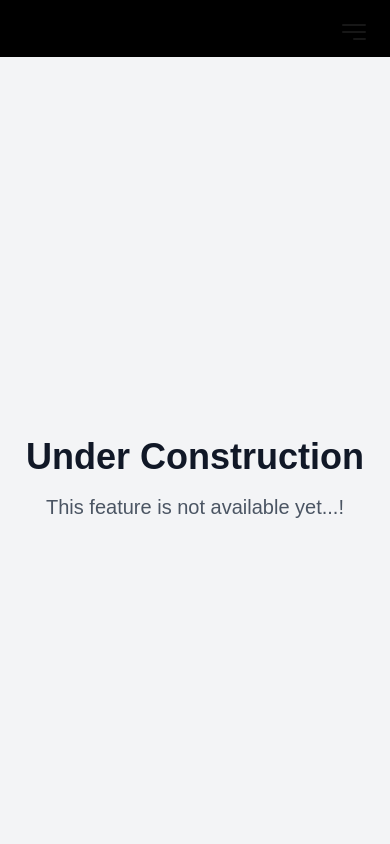
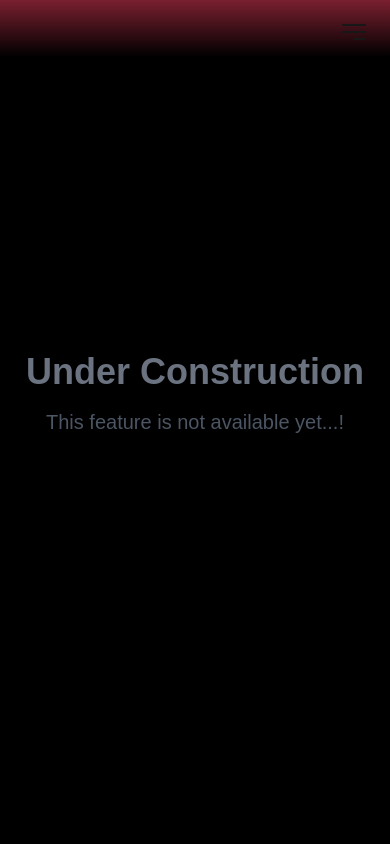
Before and after one commit to hatohui/portfolio, a Next.js app: page /gallery in a window 390 px wide. Shown: the top 844 px of the page. Built offline with nearby package versions, Linux system fonts and the light colour scheme.

Commit message:
Made navbar functional

```diff
--- a/app/gallery/page.tsx
+++ b/app/gallery/page.tsx
@@ -2,7 +2,14 @@ import Wip from "@/components/Wip";
 import React from "react";
 
 const page = () => {
-  return <Wip />;
+  return (
+    <>
+      <Wip />
+      <Wip />
+      <Wip />
+      <Wip />
+    </>
+  );
 };
 
 export default page;
--- a/app/globals.css
+++ b/app/globals.css
@@ -20,30 +20,16 @@ body {
   font-family: Arial, Helvetica, sans-serif;
 }
 
-/* Hide the scrollbar track (background) completely */
-::-webkit-scrollbar {
-  width: 3px;
+body::-webkit-scrollbar {
+  overflow: auto;
+  width: 1px;
 }
 
-::-webkit-scrollbar-track {
-  background: transparent; /* Makes the track invisible */
+body::-webkit-scrollbar-track {
+  box-shadow: inset 0 0 6px rgba(0, 0, 0, 0.3);
 }
 
-::-webkit-scrollbar-thumb {
-  background: #bdbdbd;
-  border-radius: 10px;
+body::-webkit-scrollbar-thumb {
+  background-color: darkgrey;
+  outline: 1px solid slategrey;
 }
-
-::-webkit-scrollbar-thumb:hover {
-  background: #a1a1a1;
-}
-
-::-webkit-scrollbar-button {
-  display: none;
-}
-
-/* Firefox */
-* {
-  scrollbar-width: thin;
-  scrollbar-color: #bdbdbd transparent; /* Hide track in Firefox */
-}
--- a/app/layout.tsx
+++ b/app/layout.tsx
@@ -21,7 +21,9 @@ export default function RootLayout({
 }>) {
   return (
     <html lang="en">
-      <body className={`${raleway.variable} antialiased select-none`}>
+      <body
+        className={`${raleway.variable} flex flex-col antialiased overflow-auto select-none`}
+      >
         <NavBar />
         <div className="bg-black">{children}</div>
       </body>
--- a/app/page.tsx
+++ b/app/page.tsx
@@ -1,6 +1,9 @@
 export default function pages() {
   return (
-    <div className="flex flex-col justify-center text-center items-center bg-black h-screen">
+    <div
+      className={`flex flex-col justify-center text-center items-center h-[calc(100vh-57px)] w-full
+      `}
+    >
       <div className="text-4xl font-bold mb-4 mx-4">
         Welcome to Noodle&apos;s Den&apos;s Landing Page
       </div>
--- a/components/NavBar.tsx
+++ b/components/NavBar.tsx
@@ -2,12 +2,15 @@
 
 import Link from "next/link";
 import { usePathname } from "next/navigation";
-import { useState } from "react";
+import { useEffect, useRef, useState } from "react";
 
 const NavBar = () => {
   const pathname = usePathname();
-  const [hovered, setHovered] = useState<string | null>();
+  const [hovered, setHovered] = useState<string | null>(null);
   const [hamburger, setHamburger] = useState(false);
+  const [show, setShow] = useState(true);
+  const lastScrollY = useRef(0);
+
   const paths = [
     { name: "HOME", path: "/" },
     { name: "GALLERY", path: "/gallery" },
@@ -15,8 +18,29 @@ const NavBar = () => {
     { name: "CONTACT", path: "/contact" },
   ];
 
+  const controlNavbar = () => {
+    const scrollY = window.scrollY;
+    if (scrollY > lastScrollY.current && show) {
+      setShow(false); // Hide navbar only if it's currently visible
+    } else if (scrollY < lastScrollY.current && !show) {
+      setShow(true); // Show navbar only if it's currently hidden
+    }
+    lastScrollY.current = scrollY;
+  };
+
+  useEffect(() => {
+    window.addEventListener("scroll", controlNavbar);
+    return () => window.removeEventListener("scroll", controlNavbar);
+  });
+
   return (
-    <nav className="p-4 shadow-lg h-[57px] bg-black">
+    <nav
+      className={`fixed top-0 right-0 w-full h-[57px] p-4 shadow-lg bg-rose-500/50
+      bg-gradient-to-t from-black to-transparent backdrop-blur-sm transition-transform duration-300 ${
+        show ? "translate-y-0" : "-translate-y-full"
+      }`}
+    >
+      {/* Desktop Nav */}
       <div className="mx-auto justify-center items-center gap-2 hidden md:flex">
         {paths.map(({ name, path }) => (
           <Link
@@ -24,7 +48,7 @@ const NavBar = () => {
             href={path}
             onMouseEnter={() => setHovered(path)}
             onMouseLeave={() => setHovered(null)}
-            className={`px-2 relative overflow-hidden group transition-all duration-700`}
+            className="px-2 relative overflow-hidden group transition-all duration-700"
           >
             <span
               className={`absolute inset-0 bg-slate-100 duration-700 ease-out w-0 ${
@@ -36,7 +60,7 @@ const NavBar = () => {
               }`}
             ></span>
             <span
-              className={`relative font-sans duration-200 font-semibold  ${
+              className={`relative font-sans duration-200 font-semibold ${
                 pathname === path
                   ? !hovered || pathname === hovered
                     ? "text-slate-950"
@@ -49,7 +73,8 @@ const NavBar = () => {
           </Link>
         ))}
       </div>
-      {/* mobile here */}
+
+      {/* Mobile Menu */}
       <div className="flex justify-end">
         <button
           className="md:hidden mx-1"
@@ -88,15 +113,34 @@ const NavBar = () => {
           )}
         </button>
       </div>
-      {hamburger && (
-        <div
-          className={`absolute inset-x-0 overflow-hidden bg-gray-200 top-[57px] transition-all ease-out max-h-0 duration-500 ${
-            hamburger ? "max-h-screen" : ""
-          }`}
-        >
-          <div className="h-screen"> Hello world</div>
+
+      {/* Mobile Dropdown */}
+      <div
+        className={`absolute inset-x-0 overflow-hidden md:hidden top-[57px] transition-all ease-in-out duration-300 ${
+          hamburger ? "max-h-screen border-b-2" : "max-h-0"
+        }`}
+      >
+        <div className="flex flex-col items-center text-center justify-center transition-colors">
+          {paths.map(({ name, path }) => (
+            <Link
+              key={path}
+              href={path}
+              onClick={() => setHamburger(false)}
+              className={`p-3 w-full duration-200 ${
+                pathname === path
+                  ? "bg-slate-100 text-black"
+                  : "hover:bg-slate-500"
+              }`}
+            >
+              {name}
+            </Link>
+          ))}
+          <div className="p-3 flex justify-evenly gap-5 text-sm text-slate-400">
+            <span>© hatohui</span>
+            <span>Hi</span>
+          </div>
         </div>
-      )}
+      </div>
     </nav>
   );
 };
--- a/components/Wip.tsx
+++ b/components/Wip.tsx
@@ -3,8 +3,8 @@ import React from "react";
 
 const wip: React.FC = () => {
   return (
-    <div className="flex flex-col justify-center items-center h-screen bg-gray-100">
-      <div className="text-4xl text-gray-900 font-bold mb-4">
+    <div className="flex flex-col justify-center items-center h-[calc(100vh-57px)]">
+      <div className="text-4xl text-gray-500 font-bold mb-4">
         Under Construction
       </div>
       <div className="text-xl text-gray-600">
```
